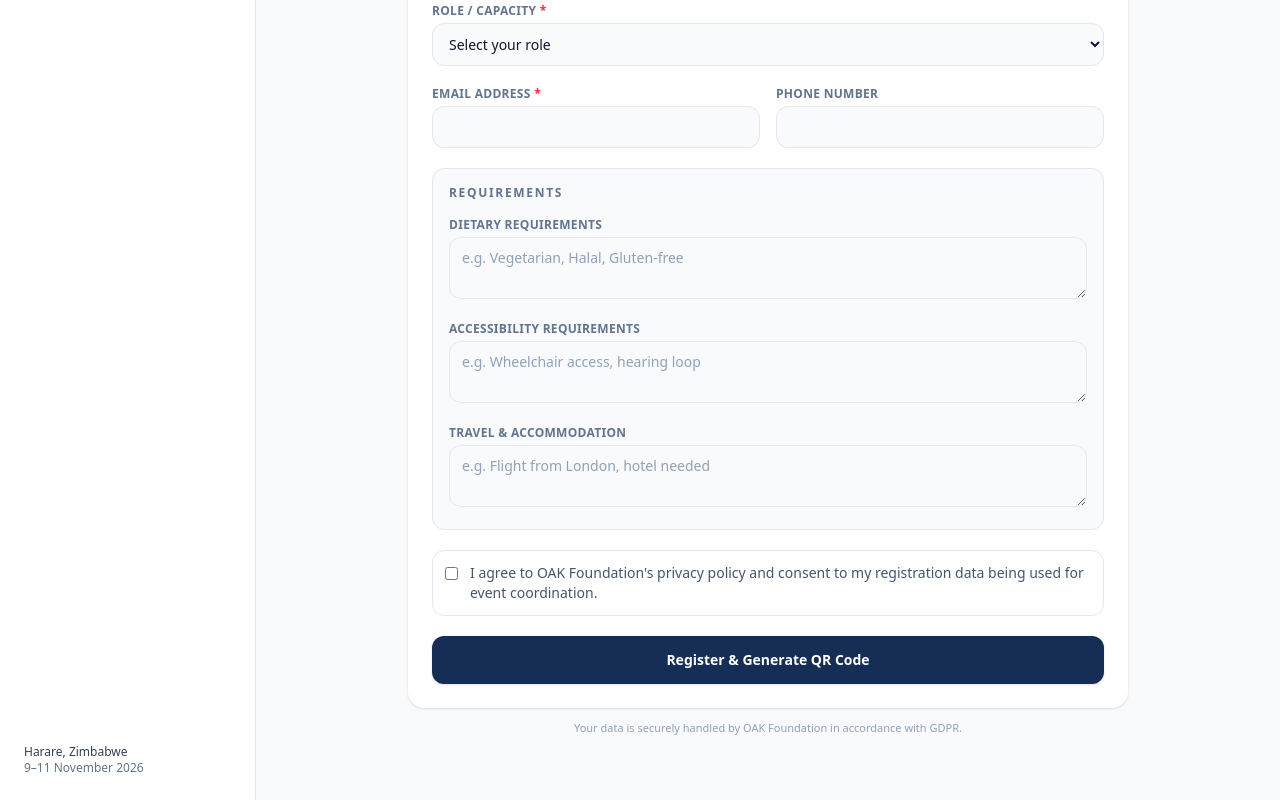
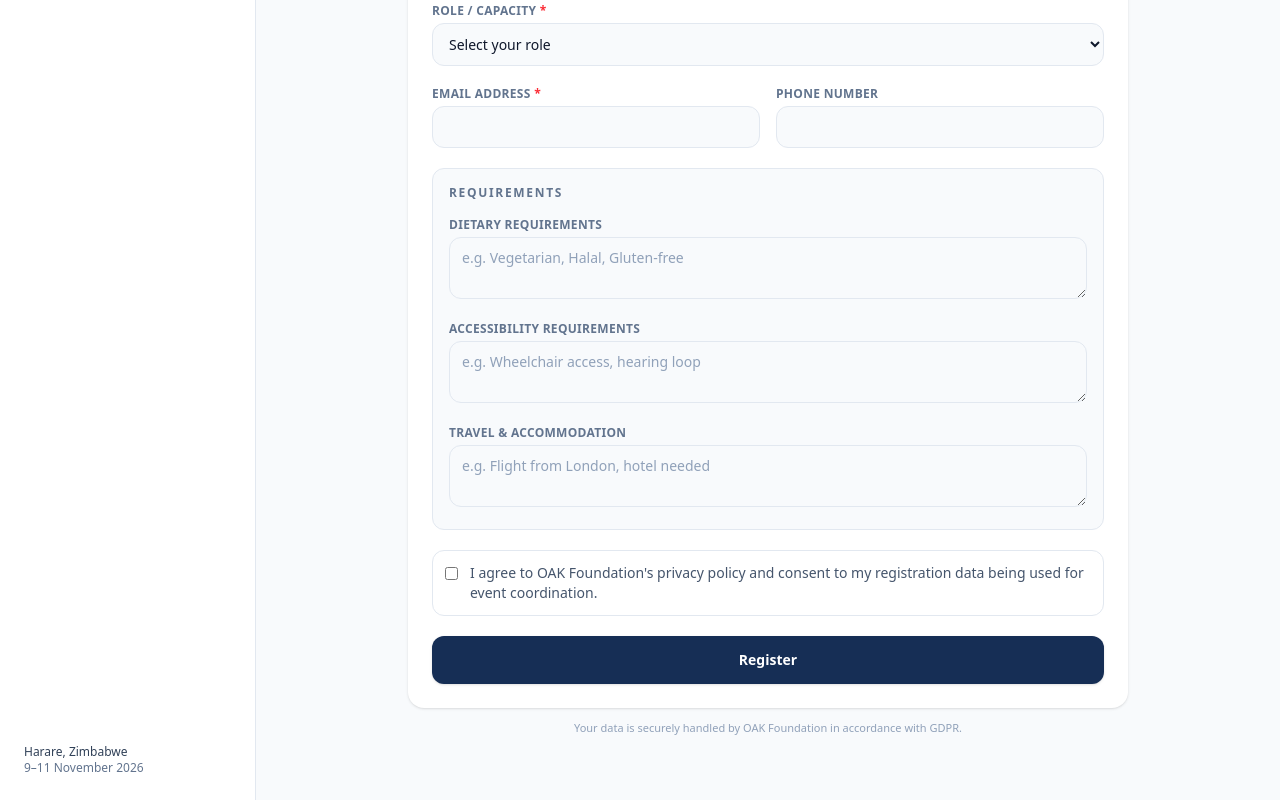
Before and after one commit to samsonaddissa247-creator/oak-platform, a Next.js app: page /register in a window 1280 px wide. Shown: the part 673-1473 px from the top of the page. Built offline with nearby package versions, Linux system fonts and the light colour scheme.

Commit message:
Renaame button

```diff
--- a/app/register/page.tsx
+++ b/app/register/page.tsx
@@ -229,7 +229,7 @@ export default function RegisterPage() {
           disabled={submitting}
           className="w-full rounded-xl bg-[#162e55] py-3.5 text-sm font-semibold text-white shadow-sm transition hover:bg-[#0f1f3d] disabled:opacity-60"
         >
-          {submitting ? "Registering…" : "Register & Generate QR Code"}
+          {submitting ? "Registering…" : "Register"}
         </button>
       </form>
       <p className="mt-3 text-center text-[11px] text-slate-400">
```
